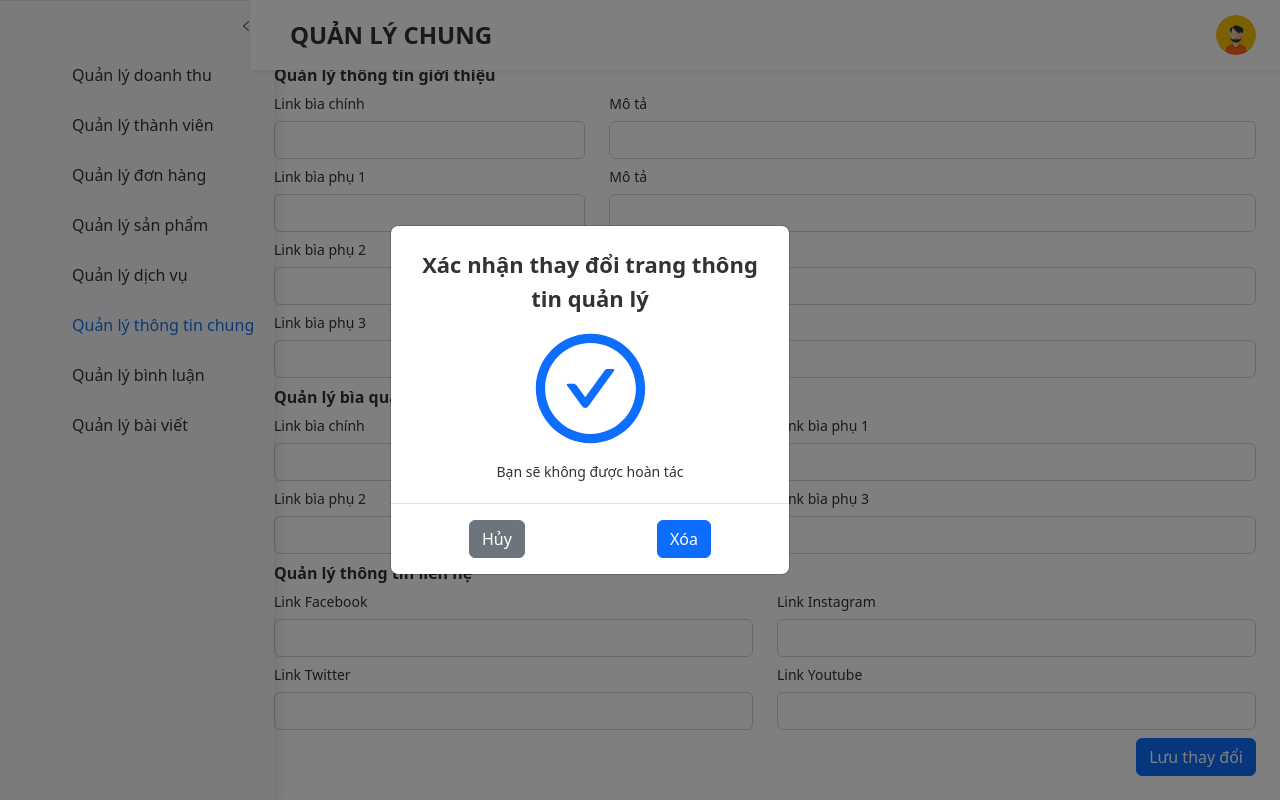
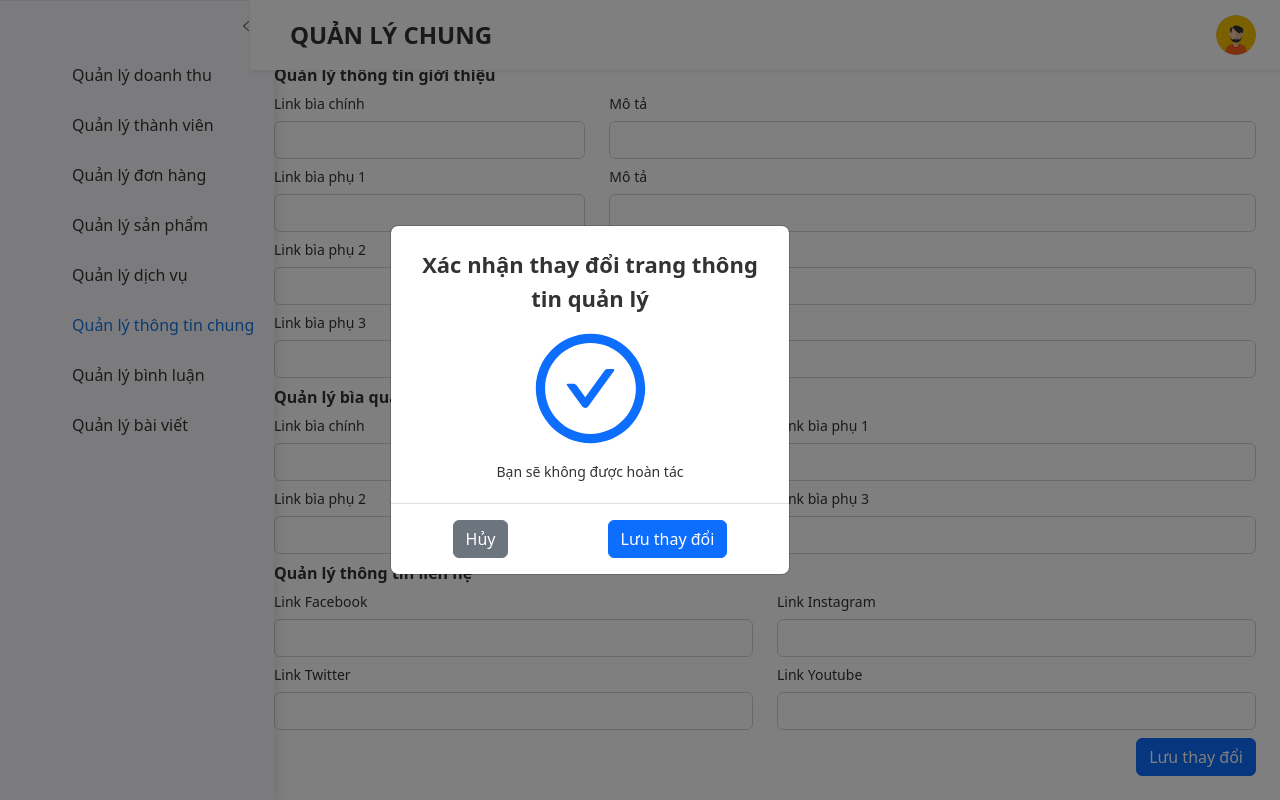
Before and after one commit to kieukhanhquan/computer_app, a React (Create React App) app in the folder Admin/: page /infor in a window 1280 px wide. Both pictures are taken after a click on the button "Lưu thay đổi". Shown: the part 206-1006 px from the top of the page. Built offline with nearby package versions, Linux system fonts and the light colour scheme; some icons are missing.

Commit message:
Update scrollbar

```diff
--- a/Admin/src/Assets/GlobalStyle.css
+++ b/Admin/src/Assets/GlobalStyle.css
@@ -1,10 +1,11 @@
 @import url('normalize.css');
 @import url('https://fonts.googleapis.com/css2?family=Roboto:wght@300;700&display=swap');
 @import 'rsuite/dist/rsuite.css';
+
 :root {
     --text-color: #333;
-    --header-height: 70px ;
-    --sidebar-width: 250px ;
+    --header-height: 70px;
+    --sidebar-width: 250px;
 }
 
 body {
@@ -17,19 +18,23 @@ body {
 
 }
 
-.nav > li > a:hover{
-    background-color:#DC3545;
+.nav>li>a:hover {
+    background-color: #DC3545;
 }
-img{
+
+img {
     border-radius: 50%;
     border: #333;
 }
-a{
+
+a {
     text-decoration: none;
 }
-.header-bar{
+
+.header-bar {
     z-index: 999;
 }
+
 /* position-fixed shadow-sm d-flex justify-content-between align-items-center py-2 px-4 bg-white */
 /* .header-bar{
     position: fixed;
@@ -45,3 +50,21 @@ a{
     height: var(--header-height);
     width:calc(100% - var(--sidebar-width));
 } */
+::-webkit-scrollbar {
+    width: 9px;
+    height: 9px;
+
+}
+
+::-webkit-scrollbar-track {
+    background: white;
+}
+
+::-webkit-scrollbar-thumb {
+    height: 50px;
+    border-radius: 4px;
+    background: rgb(174, 174, 174);
+}
+::-webkit-scrollbar-thumb:hover {
+    background: rgb(152, 152, 152);
+}
--- a/Admin/src/Pages/Infor/confirm.js
+++ b/Admin/src/Pages/Infor/confirm.js
@@ -11,7 +11,7 @@ const confirmChange = () => {
                     </div>
                     <div className="modal-footer d-flex justify-content-around">
                         <button type="button" className="btn btn-secondary" data-bs-dismiss="modal">Hủy</button>
-                        <button type="button" className="btn btn-primary" data-bs-dismiss="modal">Xóa</button>
+                        <button type="button" className="btn btn-primary" data-bs-dismiss="modal">Lưu thay đổi</button>
                     </div>
                 </div>
             </div>
```
